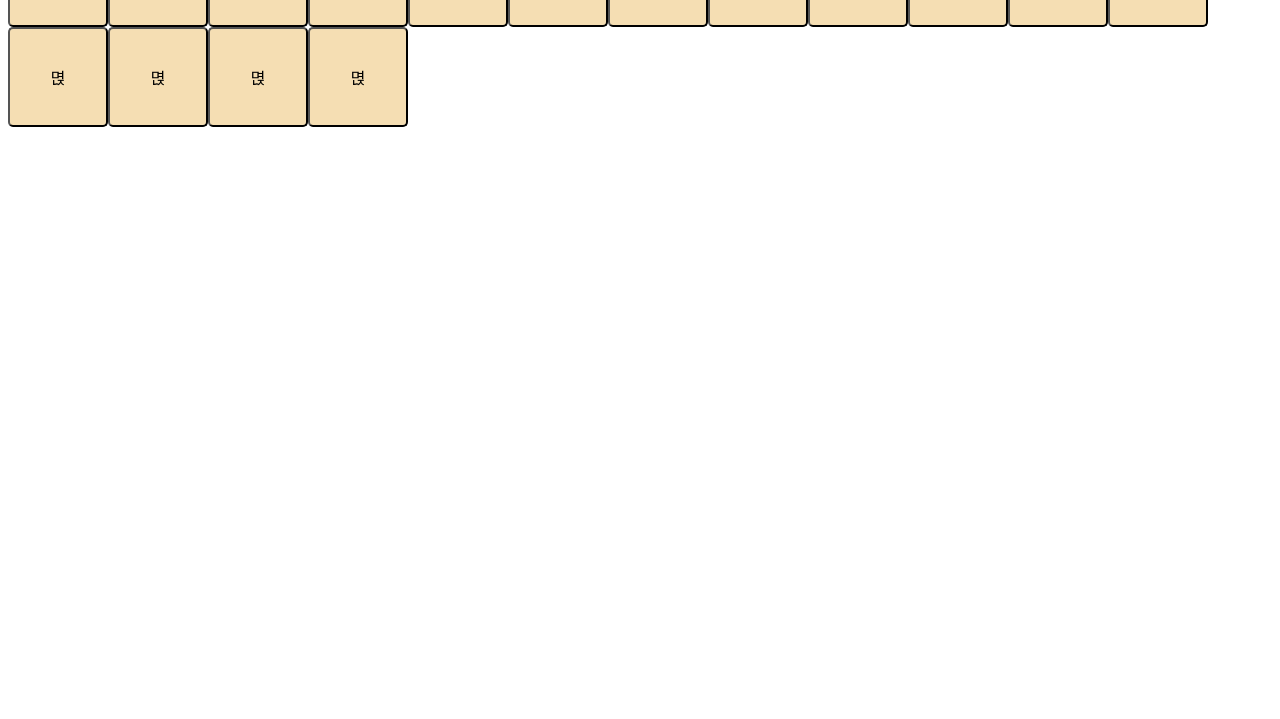
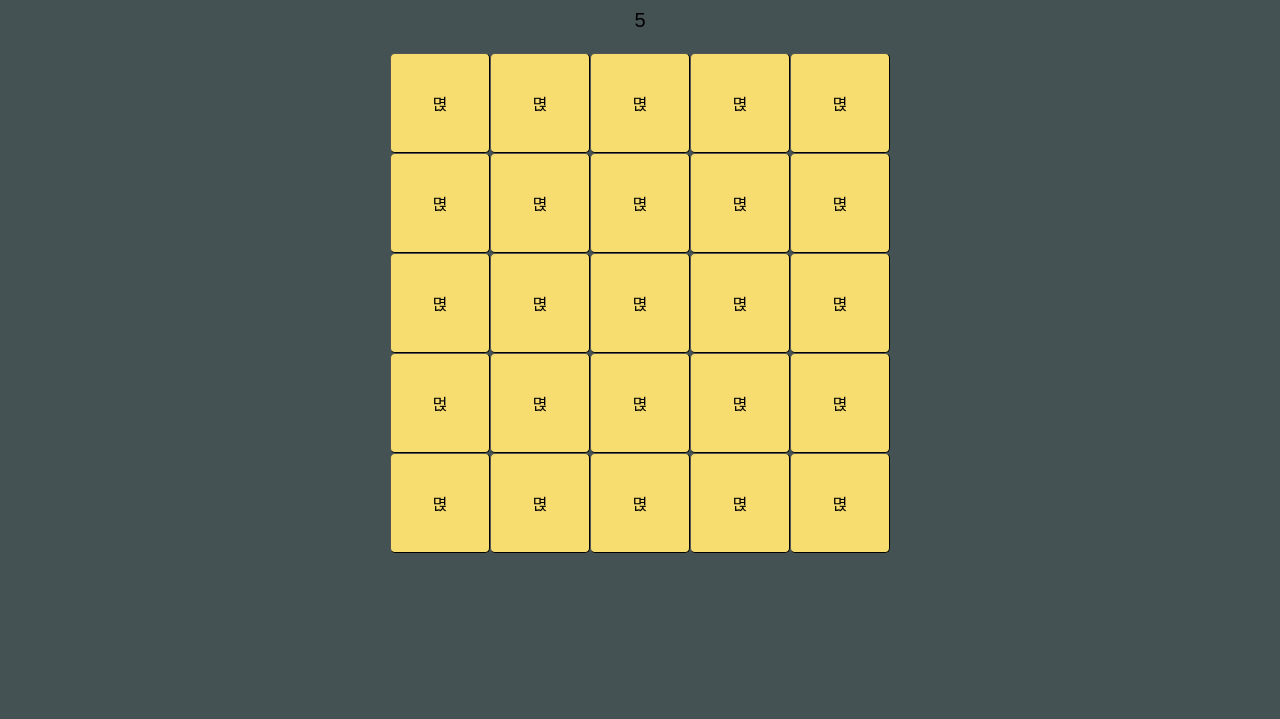
Before and after one commit to Anas-wg/js_FindOtherLetter, a plain HTML site: page index.html in a window 1280 px wide. Shown: the part 81-800 px from the top of the page. Drawn offline with Linux system fonts and the light colour scheme.

Commit message:
타이머 기능 추가

```diff
--- a/index.html
+++ b/index.html
@@ -9,6 +9,11 @@
     <title>다른 글자 찾기</title>
 </head>
 <body>
+    <h1>다른 글자 찾기</h1>
+    <p>
+        <!-- <label for="'Timer">남은 시간:</label> -->
+        <input id ="Timer" type="text" value="" readonly/>
+    </p>
     <div id="select_area">
 
     </div>
--- a/style.css
+++ b/style.css
@@ -3,18 +3,40 @@
 }
 
 
+body{
+    background-color: #445254;
+}
+
+h1 {
+    text-align: center;
+}
+
+p {
+    text-align: center;
+    font-size: 20px;
+}
+
+#Timer {
+    text-align: center;
+    background-color: #445254;
+    border: none;
+    font-size: 20px;
+}
+
+
 #select_area {
-    width: 200px;
+    width: 500px;
     margin-left: auto;
     margin-right: auto;
 }
 
 
 button {
-    background-color: wheat;
+    background-color: #F7DC6F;
     width: 100px;
     height: 100px;
     font-size: 16px;
     border-radius: 5px;
+    border-width: 0.5px;
 
 }
--- a/test.js
+++ b/test.js
@@ -13,12 +13,12 @@ function makeArr(i){
     let random = Math.floor(Math.random() * i);
     med = random;
 
-    // random으로 뽑힌 인덱스 번호에 다른 글자 삽입;
+    // random으로 뽑힌 인덱스 번호에 다른 글자 삽입;ge
     arr.splice(random,1,'먽');
     // document.write(arr);
 };
 
-makeArr(16);
+makeArr(25);
 console.log(arr);
 
 
@@ -27,12 +27,16 @@ function makebtn(){
     for(let i = 0; i < arr.length; i++){
         let btn = document.createElement('button');
         if(i == med){
+            btn = document.createElement("button");
+            btn.id = "answer";
+        }else{
             btn = document.createElement("button")
-            btn.id = "answer"
+            btn.id = "wrong"
         }
         let btnText = document.createTextNode(arr[i]);
         btn.appendChild(btnText);
-        document.body.appendChild(btn);
+        // document.body.appendChild(btn);
+        document.getElementById("select_area").appendChild(btn);
     }
 }
 
@@ -40,12 +44,41 @@ makebtn();
 
 
 let answer = document.getElementById("answer");
+let wrong = document.getElementById("wrong");
 
-answer.onclick = function(){guess()};
+answer.onclick = function(){correct()};
+wrong.onclick = function(){retry()};
 
-function guess(){
+function correct(){
     if(answer = true){
-        alert("정답");
+        alert("정답")
     }
+    // i = i + 5
     location.reload();
 }
+
+
+// 제한시간 timer
+const Timer = document.getElementById('Timer');
+let time = 10000;
+let sec = 10;
+
+function TIMER(){
+    PLAYTIME = setInterval(function(){
+        time= time - 1000;
+
+        if(sec > 0){
+            sec = sec-1;
+            Timer.value = sec;
+        }
+    },1000);
+}
+
+
+TIMER();
+
+setTimeout(function(){
+    clearInterval(PLAYTIME);
+    alert("시간초과, 다시하시겠습니까?");
+    // location.reload();
+},11000)
```
